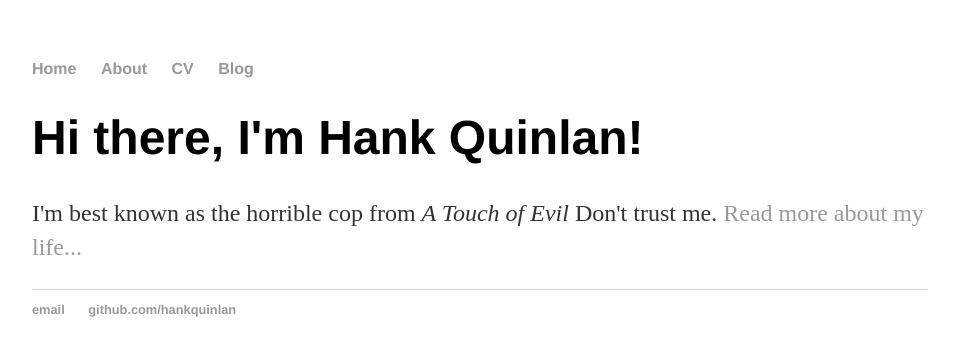
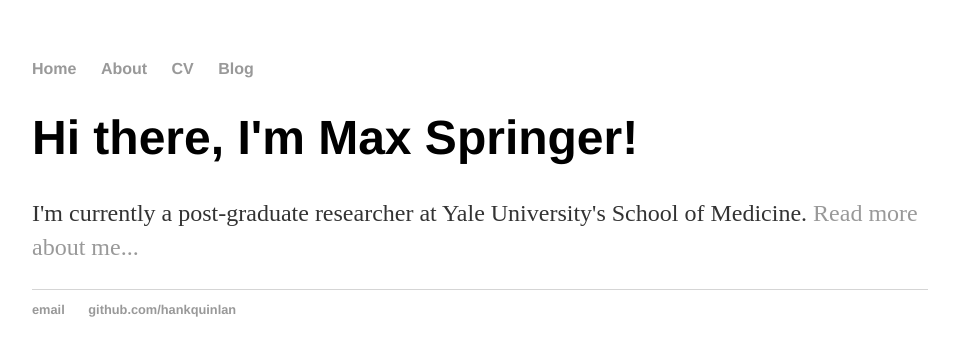
Before and after one commit to mss423/mss423.github.io, a Jekyll site: the page built from index.html, in a window 1280 px wide. Shown: the top 356 px of the page, without its empty margins (160-1115 px from the left). Built offline with Jekyll 4.4.1, drawn with Linux system fonts in a browser that asks for light colours.

Commit message:
Update index.html
Updated to ref default html

```diff
--- a/index.html
+++ b/index.html
@@ -1,30 +1,8 @@
-<!DOCTYPE html>
-<html>
-	<head>
-		<title>Hank Quinlan, Horrible Cop</title>
-		<!-- link to main stylesheet -->
-		<link rel="stylesheet" type="text/css" href="/css/main.css">
-	</head>
-	<body>
-		<nav>
-    		<ul>
-        		<li><a href="/">Home</a></li>
-	        	<li><a href="/about">About</a></li>
-        		<li><a href="/cv">CV</a></li>
-        		<li><a href="/blog">Blog</a></li>
-    		</ul>
-		</nav>
-		<div class="container">
-    		<div class="blurb">
-        		<h1>Hi there, I'm Hank Quinlan!</h1>
-				<p>I'm best known as the horrible cop from <em>A Touch of Evil</em> Don't trust me. <a href="/about">Read more about my life...</a></p>
-    		</div><!-- /.blurb -->
-		</div><!-- /.container -->
-		<footer>
-    		<ul>
-        		<li><a href="mailto:hankquinlanhub@gmail.com">email</a></li>
-        		<li><a href="https://github.com/hankquinlan">github.com/hankquinlan</a></li>
-			</ul>
-		</footer>
-	</body>
-</html>
+---
+layout: default
+title: Max Springer | Computational Neuroscience Researcher @ Yale University
+---
+<div class="blurb">
+	<h1>Hi there, I'm Max Springer!</h1>
+	<p>I'm currently a post-graduate researcher at Yale University's School of Medicine. <a href="/about">Read more about me...</a></p>
+</div><!-- /.blurb -->
```
